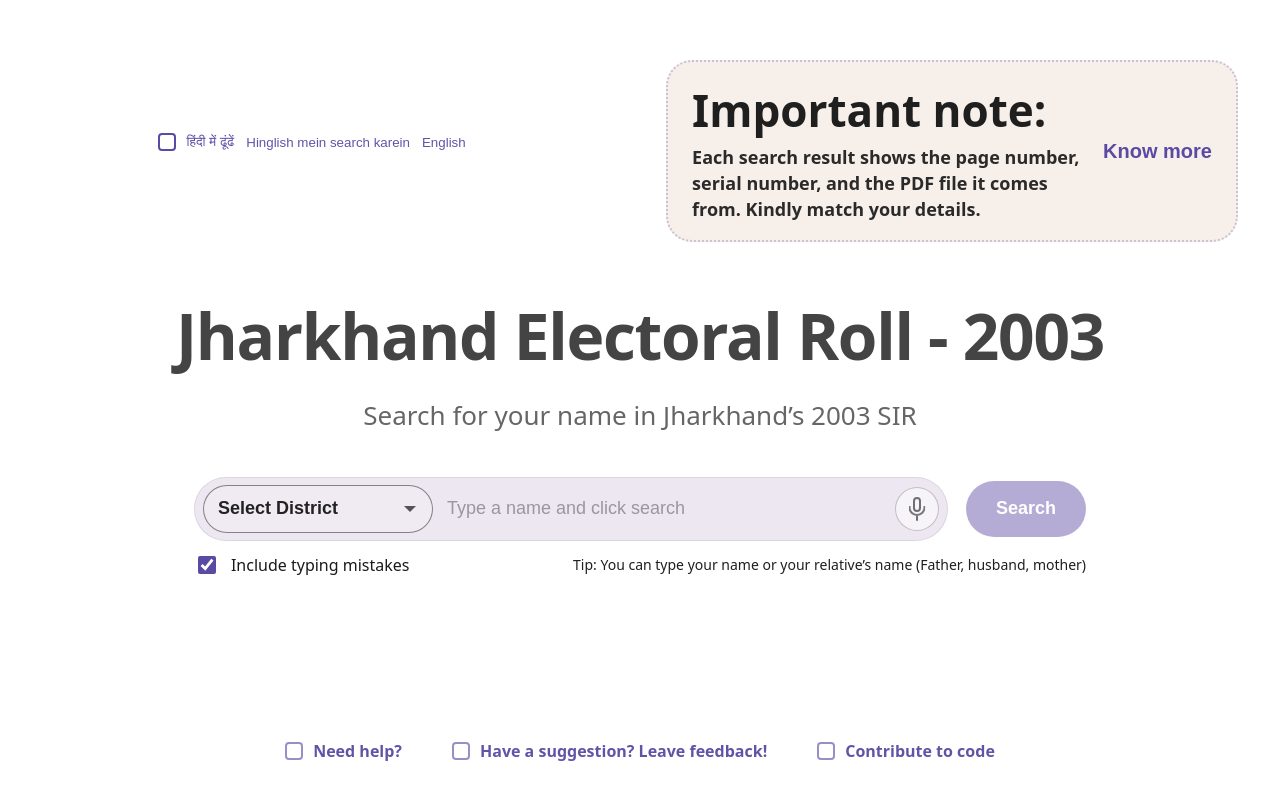
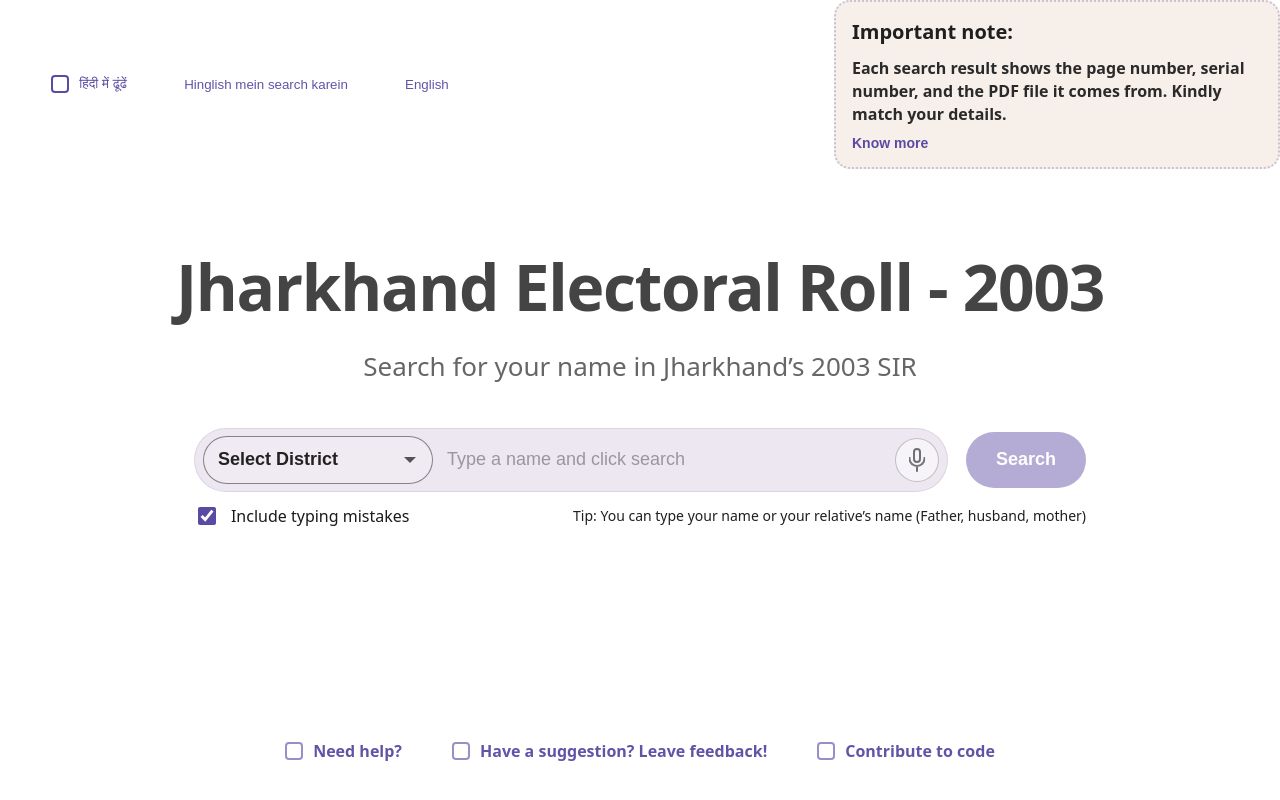
Before and after one commit to sujay-k1/voter-search, a website: page index.html in a window 1280 px wide. Drawn offline with Linux system fonts and the light colour scheme.

Commit message:
Describe what you changed

```diff
--- a/index.html
+++ b/index.html
@@ -42,15 +42,17 @@
     /* ---- top language row ---- */
     .topbar{
 
-      margin: 18px auto 0;
-      padding: 0 18px;
+      margin: 0px auto 0;
+      padding: 24 18px;
       display:flex;
       justify-content:center;
-      gap: 36px;
       color: var(--accent);
       font-weight: 600;
       font-size: 16px;
       user-select:none;
+      max-width: var(--maxw);
+      display: flex;
+      width: -webkit-fill-available;
     }
     .langBtn{
       border: 0;
@@ -497,23 +499,24 @@
 
     .infoBannerHead{
       display:flex;
-      align-items:center;
+      align-items:flex-start;
       justify-content:space-between;
       gap: 8px;
       border: 2px dotted rgba(91,74,163,.28);
-      border-radius: 26px;
+      border-radius: 16px;
       background: #f7efe9;
-      padding: 18px 24px;
+      padding: 16px;
+      flex-direction: column;
     }
-    .infoBannerTitle{ font-size: 44px; margin: 0; color:#1f1f1f; font-weight: 900; }
+    .infoBannerTitle{ font-size: 20px; margin: 0; color:#1f1f1f; font-weight: 700; }
     .infoBannerTitle small{ font-size: 16px; font-weight: 800; display:block; margin-top: 8px; }
-    .infoBannerText{ margin: 0; color:#2a2a2a; font-size: 18px; line-height: 1.45; }
+    .infoBannerText{ margin: 0; color:#2a2a2a; font-size: 16px; line-height: 1.45; }
     .infoBannerLink{
       border:0;
       background: transparent;
       color: var(--accent);
       font-weight: 800;
-      font-size: 20px;
+      font-size: 14px;
       cursor:pointer;
       white-space: nowrap;
       padding: 0;
@@ -965,21 +968,23 @@
     .bannerContentWrap {
       display: flex;
       flex-direction: column;
-      gap: 4px;
+      gap: 12px;
     }
 
     .langBtnWrapper{
       width: -webkit-fill-available;
       display: flex;
       flex-direction: row;
-      justify-content: center;
+      justify-content: space-evenly;
+      max-width: 500px;
+      min-width: 430px;
     }
 
     .infoBannerDesktop{
       display: block;
-      margin: 18px auto 0;
-      max-width: 980px;
-      padding: 24px;
+      margin: 0px 0px 0px auto;
+      max-width: 470px;
+      padding: 0px 0px 0px 24px;
     }
 
     .infoBanner{
```
